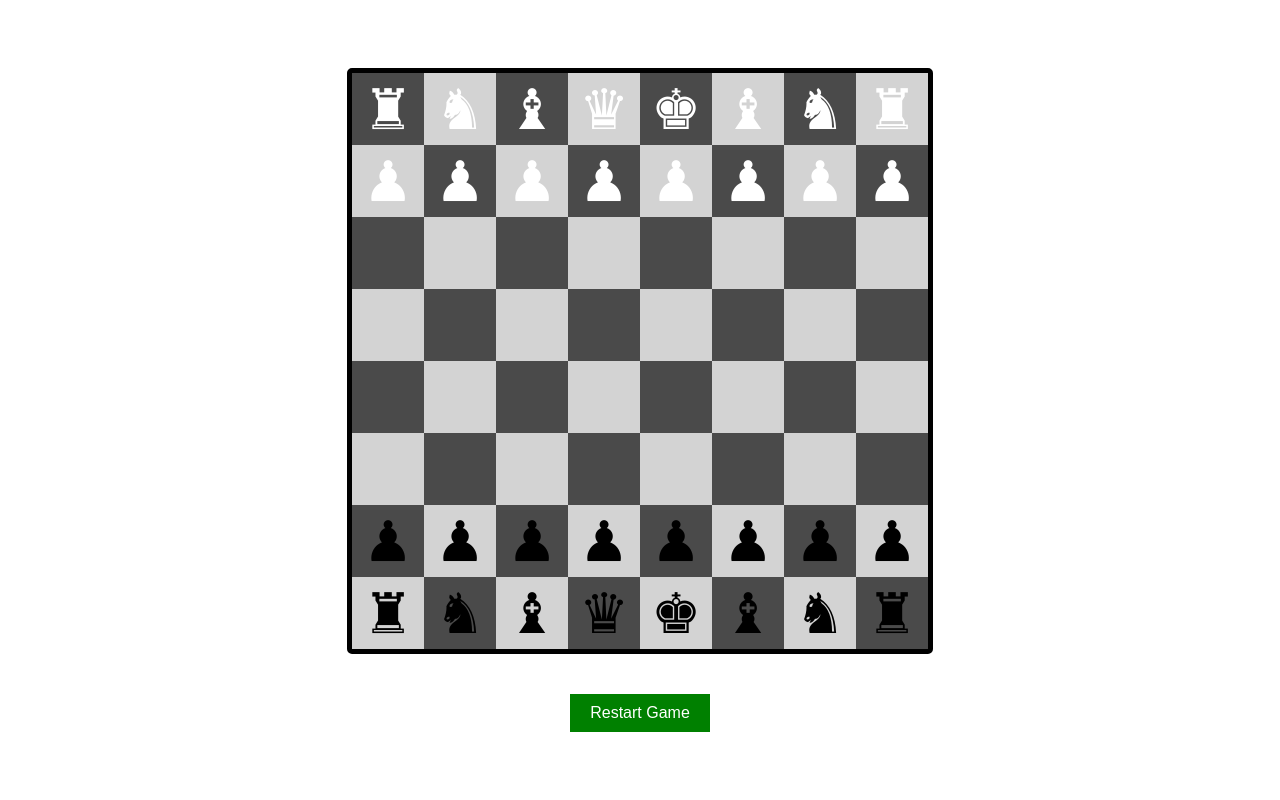
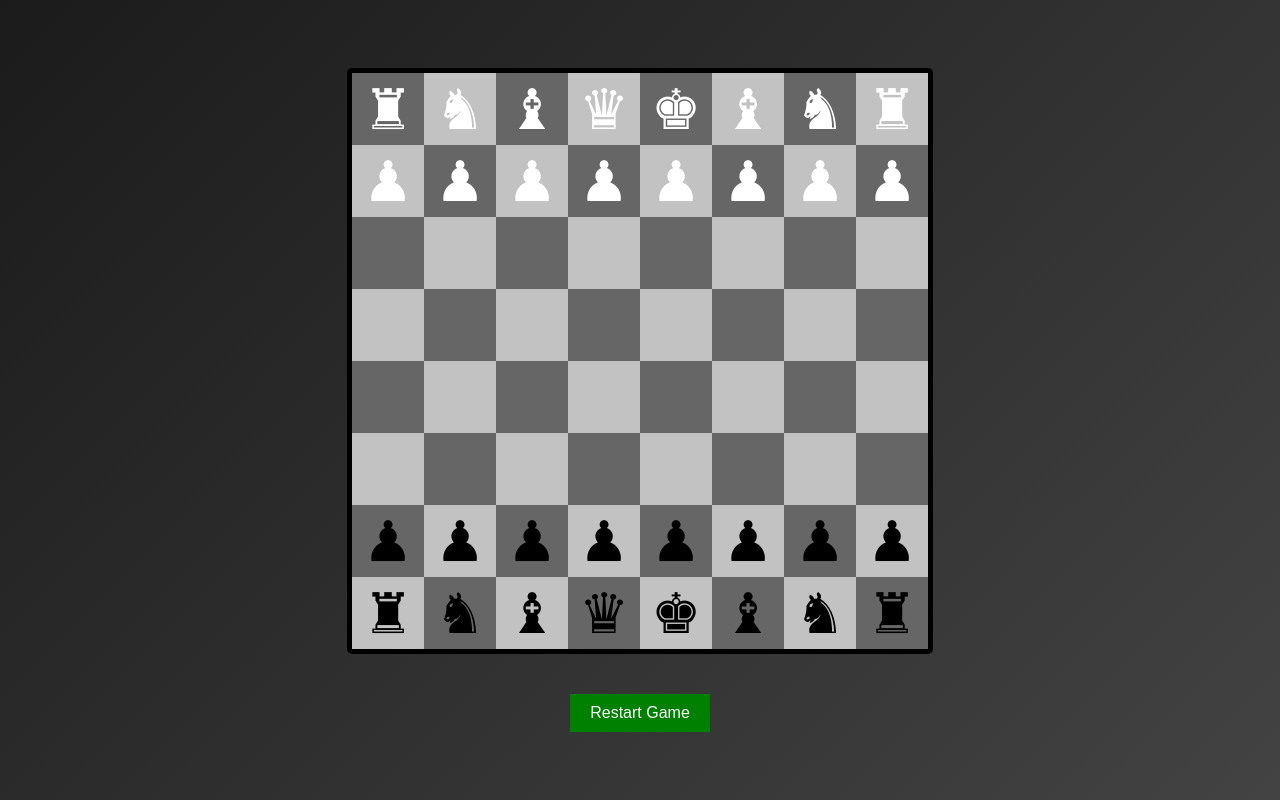
Before and after one commit to PanchenkoNaz/chess__app_react, a React (Create React App) app: page / in a window 1280 px wide. Built offline with nearby package versions, Linux system fonts and the light colour scheme; a web font is replaced by a local one.

Commit message:
fix app style

```diff
--- a/src/components/ChessBoard.css
+++ b/src/components/ChessBoard.css
@@ -4,6 +4,11 @@
     align-items: center;
     justify-content: center;
     height: 100vh;
+    background: linear-gradient(135deg, #1b1b1b, #434343);
+        /* Темний градієнт */
+        background-repeat: no-repeat;
+        background-size: cover;
+        color: white;
 }
 
 .chess-board {
--- a/src/components/ChessSquare.tsx
+++ b/src/components/ChessSquare.tsx
@@ -20,7 +20,7 @@ const ChessSquare: React.FC<ChessSquareProps> = ({ x, y, children, movePiece })
     }),
   }));
 
-  const backgroundColor = isBlack ? '#4A4A4A' : '#D3D3D3'; // Темно-сірий для чорних, світло-сірий для білих
+  const backgroundColor = isBlack ? '#666666' : '#c3c2c2'; // Темно-сірий для чорних, світло-сірий для білих
 
   return (
     <div
```
Also changed, not shown: src/components/ColorPicker.tsx (added, +17 -0 lines).
